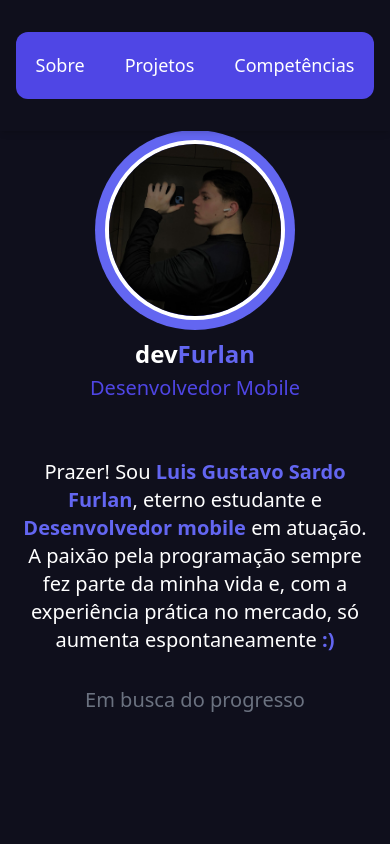
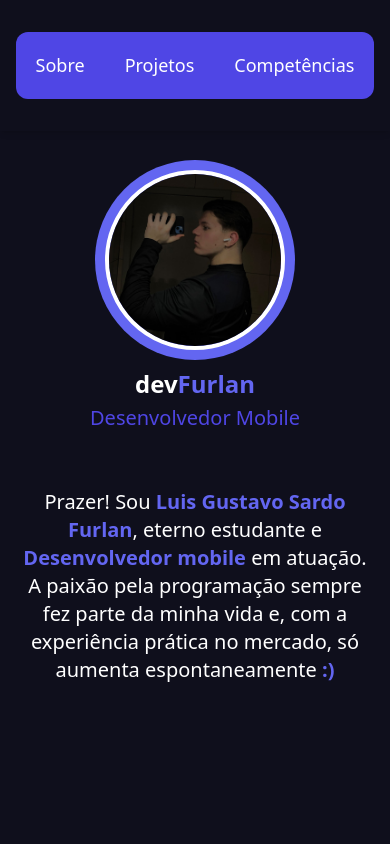
Before and after one commit to LuisGFurlan/LuisGFurlan.github.io, a Vue app: page / in a window 390 px wide. Shown: the top 844 px of the page. Built offline with nearby package versions, Linux system fonts and the light colour scheme.

Commit message:
fix : Ajustado foto de perfil no mobile

```diff
--- a/src/components/About.vue
+++ b/src/components/About.vue
@@ -38,7 +38,6 @@
           só aumenta espontaneamente
           <span class="text-indigo-500 md:text-indigo-600 font-semibold">:)</span>
         </p>
-        <p class="text-xl text-gray-500 mt-8">Em busca do progresso</p>
       </div>
 
     </div>
```
